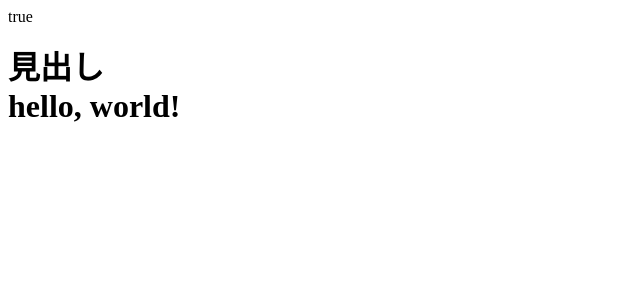
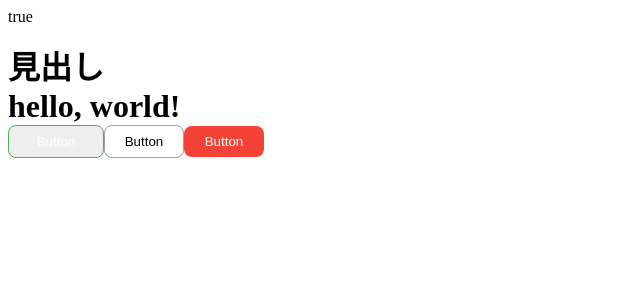
Before and after one commit to shou1027/tsStudy, a React app in the folder react-app/: page / in a window 1280 px wide. Shown: the top 300 px of the page, without its empty margins (0-640 px from the left). Built offline with nearby package versions, Linux system fonts and the light colour scheme.

Commit message:
Buttonコンポーネント実装

```diff
--- a/react-app/src/App.tsx
+++ b/react-app/src/App.tsx
@@ -1,5 +1,6 @@
 import { Text } from "./libs/Text"
 import { Heading } from './libs/Heading';
+import { Button } from './libs/Button';
 
 export const App = () => {
     return (
@@ -9,6 +10,9 @@
             <Heading tag="h1">
                 <span>hello, world!</span>
             </Heading>
+            <Button onClick={() => console.log('clicked!')} title="Button" type="primary" width={96} />
+            <Button onClick={() => console.warn('clicked!')} title="Button" type="secondary" />
+            <Button onClick={() => console.error('clicked!')} title="Button" type="error" />
         </>
     )
 }
--- /dev/null
+++ b/react-app/src/libs/Button.tsx
@@ -0,0 +1,50 @@
+import { VFC } from "react"
+import styled, { css } from "styled-components"
+import { color, radius, space } from "./constants"
+
+type ButtonType = 'primary' | 'secondary' | 'error'
+
+type Props = {
+    title: string
+    onClick: () => void
+    type?: ButtonType
+    width?: number
+}
+
+export const Button: VFC<Props> = ({
+    title,
+    onClick,
+    width = 80,
+    type = 'primary',
+}) => {
+    return (
+        <Wrapper onClick={onClick} width={width} className={type}>
+            {title}
+        </Wrapper>
+    )
+}
+
+const Wrapper = styled.button<{ width: number }>`
+    padding: ${space.m};
+    border-radius: ${radius.m};
+    border: solid 1px ${color.green};
+    color: ${color.white};
+    text-align: center;
+    cursor: pointer;
+    box-sizing: border-box;
+    ${props =>
+        css`
+            width: ${props.width}px;
+        `
+    }
+&.secondary {
+    border: solid 1px ${color.gray};
+    background: ${color.white};
+    color: ${color.black};
+}
+&.error {
+    border: none;
+    background: ${color.red};
+    color: ${color.white};
+}
+`
```
